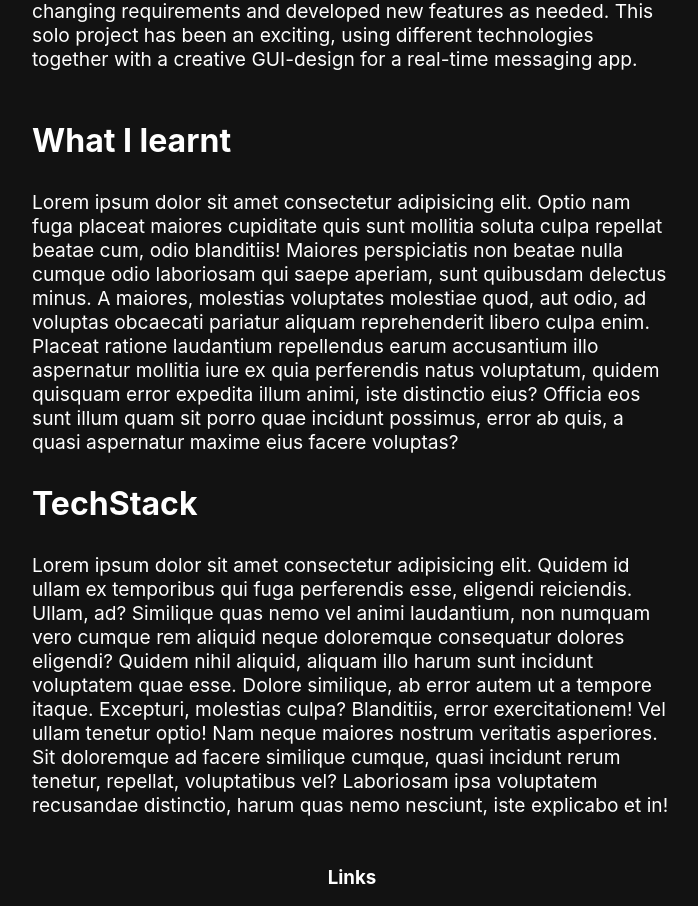
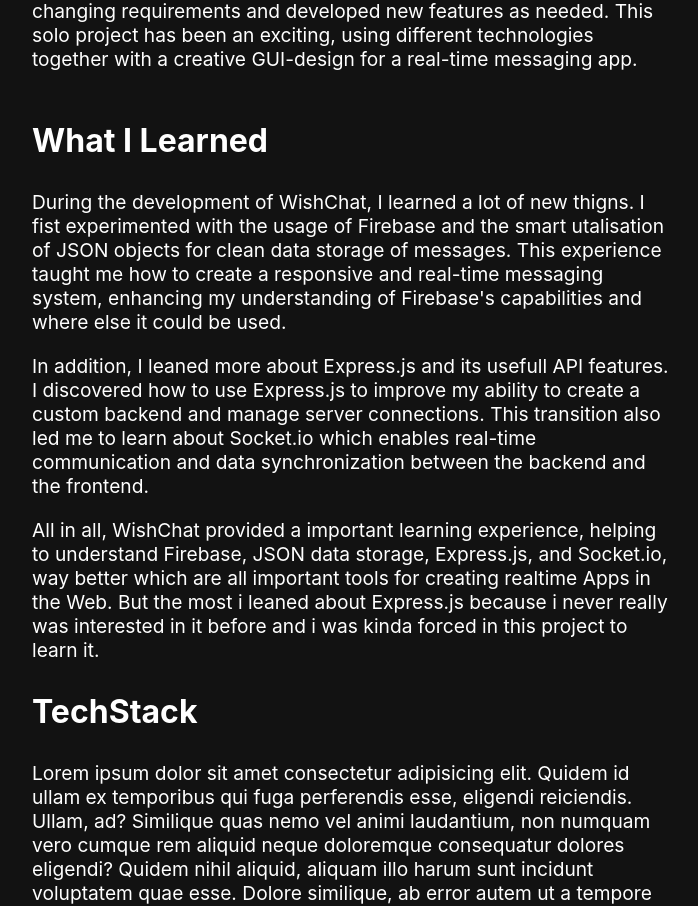
Before and after one commit to DaniDevOfficial/Portfolio-Website, a React (Create React App) app: page /Projects/Wishchat in a window 1280 px wide. Shown: the part 1822-2728 px from the top of the page, without its empty margins (288-986 px from the left). Built offline with nearby package versions, Linux system fonts and the light colour scheme.

Commit message:
Leaned Text added

```diff
--- a/src/Pages/Documentations/WishChatDocumentation.jsx
+++ b/src/Pages/Documentations/WishChatDocumentation.jsx
@@ -60,31 +60,40 @@ export function WishChatDocumentation() {
                     </div>
                     <div className="Text">
                         <div className="Paragraph">
-                        I started on the development of WishChat due to a task in school of creating a simple messaging application, working on it solo. I began by setting up the foundation using Firebase for data storage and real-time messaging. This initial phase was essential for building a dynamic platform for seamless user interaction.
+                            I started on the development of WishChat due to a task in school of creating a simple messaging application, working on it solo. I began by setting up the foundation using Firebase for data storage and real-time messaging. This initial phase was essential for building a dynamic platform for seamless user interaction.
                         </div>
                         <div className="Paragraph">
-                        As the project progressed, I wanted to switch from the firebase given backend to something i created myself. Following that, I decided to transition to an Express.js backend, allowing me to have more control over server connections and data handling.
+                            As the project progressed, I wanted to switch from the firebase given backend to something i created myself. Following that, I decided to transition to an Express.js backend, allowing me to have more control over server connections and data handling.
 
                         </div>
                         <div className="Paragraph">
-                        During the development journey, I found myself constantly switching  between two key aspects of the project: the app's visual design and its functionality. This approach enabled me to maintain a good balance between creating an appealing and user-friendly interface and ensuring the app worked correctly.
+                            During the development journey, I found myself constantly switching  between two key aspects of the project: the app's visual design and its functionality. This approach enabled me to maintain a good balance between creating an appealing and user-friendly interface and ensuring the app worked correctly.
 
                         </div>
                         <div className="Paragraph">
-                        Developing WishChat has been a leghty process, where I adapted to changing requirements and developed new features as needed. This solo project has been an exciting, using different technologies together with a creative GUI-design for a real-time messaging app.
+                            Developing WishChat has been a leghty process, where I adapted to changing requirements and developed new features as needed. This solo project has been an exciting, using different technologies together with a creative GUI-design for a real-time messaging app.
                         </div>
                     </div>
                 </div>
             </div>
             <div className="LearntAndTechStack">
-                <div className="Leant">
+                <div className="Learned">
                     <div className="Subtitle">
-                        What I learnt
+                        What I Learned
                     </div>
                     <div className="Text">
-                        Lorem ipsum dolor sit amet consectetur adipisicing elit. Optio nam fuga placeat maiores cupiditate quis sunt mollitia soluta culpa repellat beatae cum, odio blanditiis! Maiores perspiciatis non beatae nulla cumque odio laboriosam qui saepe aperiam, sunt quibusdam delectus minus. A maiores, molestias voluptates molestiae quod, aut odio, ad voluptas obcaecati pariatur aliquam reprehenderit libero culpa enim. Placeat ratione laudantium repellendus earum accusantium illo aspernatur mollitia iure ex quia perferendis natus voluptatum, quidem quisquam error expedita illum animi, iste distinctio eius? Officia eos sunt illum quam sit porro quae incidunt possimus, error ab quis, a quasi aspernatur maxime eius facere voluptas?
+                        <div className="Paragraph">
+                            During the development of WishChat, I learned a lot of new thigns. I fist experimented with the usage of Firebase and the smart utalisation of JSON objects for clean data storage of messages. This experience taught me how to create a responsive and real-time messaging system, enhancing my understanding of Firebase's capabilities and where else it could be used.
+                        </div>
+                        <div className="Paragraph">
+                            In addition, I leaned more about Express.js and its usefull API features. I discovered how to use Express.js to improve my ability to create a custom backend and manage server connections. This transition also led me to learn about Socket.io which enables real-time communication and data synchronization between the backend and the frontend.
+                        </div>
+                        <div className="Paragraph">
+                            All in all, WishChat provided a important learning experience, helping to understand Firebase, JSON data storage, Express.js, and Socket.io, way better which are all important tools for creating realtime Apps in the Web. But the most i leaned about Express.js because i never really was interested in it before and i was kinda forced  in this project to learn it.
+                        </div>
                     </div>
                 </div>
+
                 <div className="TechStack">
                     <div className="Subtitle">
                         TechStack
```
